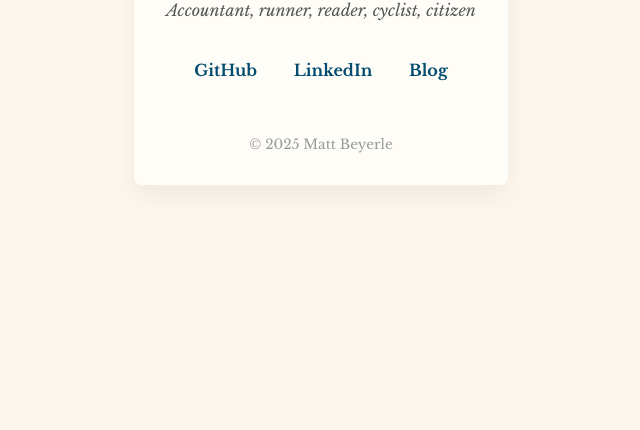
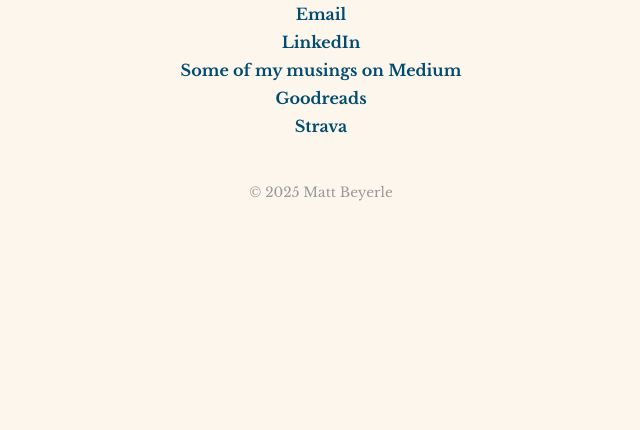
Before and after one commit to mbeyerle/mbeyerle.github.io, a plain HTML site: page index.html in a window 1280 px wide. Shown: the part 370-800 px from the top of the page, without its empty margins (319-959 px from the left). Drawn offline with nearby package versions, Linux system fonts and the light colour scheme.

Commit message:
Update index.html

```diff
--- a/index.html
+++ b/index.html
@@ -20,12 +20,9 @@
       text-align: center;
     }
 
-    .container {
+    .content {
       max-width: 600px;
       padding: 2rem;
-      box-shadow: 0 12px 24px rgba(0, 0, 0, 0.05);
-      background-color: #fffdf8;
-      border-radius: 8px;
     }
 
     h1 {
@@ -40,8 +37,8 @@
     }
 
     .links a {
-      display: inline-block;
-      margin: 0.5rem 1rem;
+      display: block;
+      margin: 0.5rem 0;
       text-decoration: none;
       color: #004b6e;
       font-weight: bold;
@@ -60,14 +57,16 @@
   </style>
 </head>
 <body>
-  <div class="container">
+  <div class="content">
     <h1>Matt Beyerle</h1>
     <p class="tagline">Accountant, runner, reader, cyclist, citizen</p>
 
     <div class="links">
-      <a href="https://github.com/mbeyerle" target="_blank">GitHub</a>
+      <a href="mailto:youremail@example.com">Email</a>
       <a href="https://www.linkedin.com/in/matthewbeyerle/" target="_blank">LinkedIn</a>
-      <a href="https://matthewbeyerle.medium.com/" target="_blank">Blog</a>
+      <a href="https://matthewbeyerle.medium.com/" target="_blank">Some of my musings on Medium</a>
+      <a href="https://www.goodreads.com/user/show/61905171-matt" target="_blank">Goodreads</a>
+      <a href="https://www.strava.com/athletes/16912919" target="_blank">Strava</a>
     </div>
 
     <div class="footer">© 2025 Matt Beyerle</div>
```
